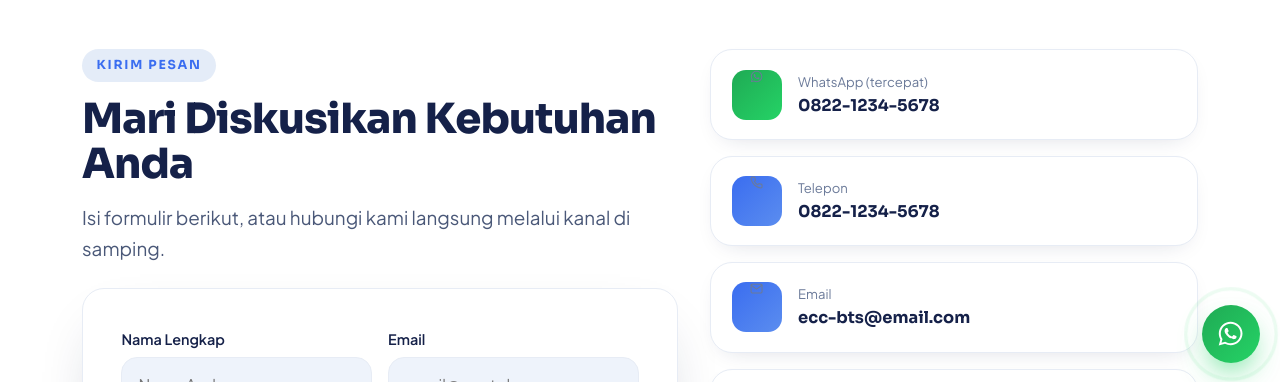
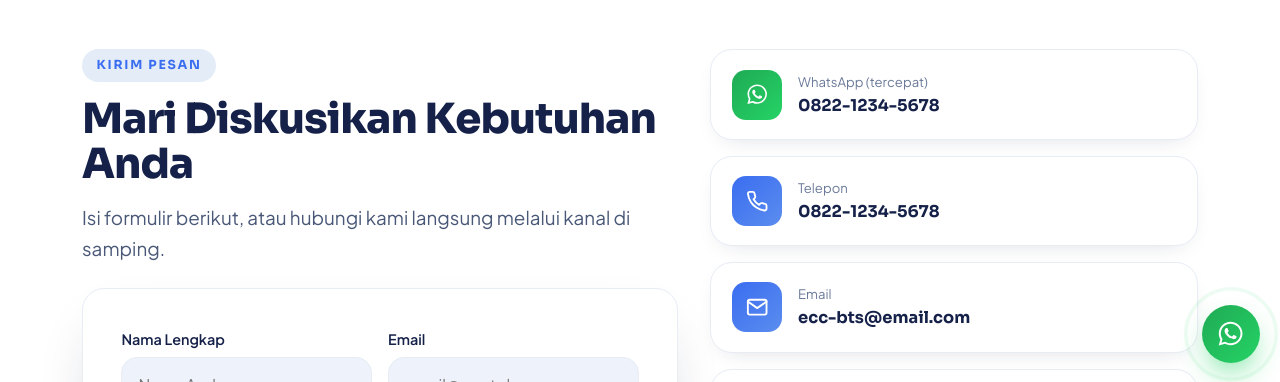
Before and after one commit to Mind-Software-Technology/demo-eksternal-ecc-bts, a React (Vite) app: page /kontak in a window 1280 px wide. Shown: the part 415-797 px from the top of the page. Built offline with nearby package versions, Linux system fonts and the light colour scheme.

Commit message:
fix:bug tampilan kontak

```diff
--- a/src/styles/pages.css
+++ b/src/styles/pages.css
@@ -466,7 +466,9 @@
 .contact-tile--wa .contact-tile__ic {
   background: linear-gradient(135deg, #1faa54, #25d366);
 }
-.contact-tile span {
+/* Label text only — scoped to the text column so it doesn't override the
+   icon badge's own color/size (.contact-tile__ic is a direct-child span). */
+.contact-tile div span {
   font-size: 0.82rem;
   color: var(--muted);
   display: block;
```
